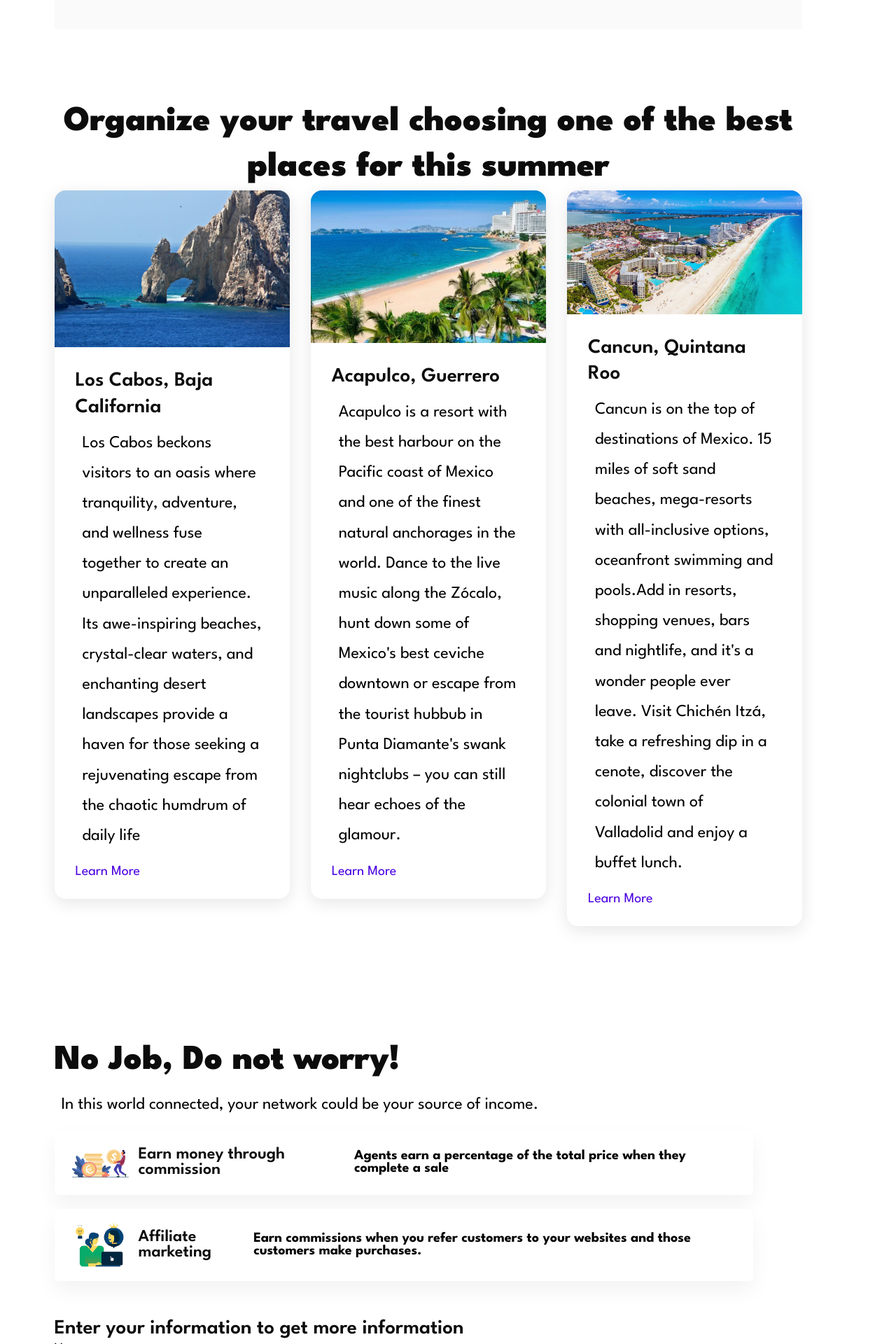
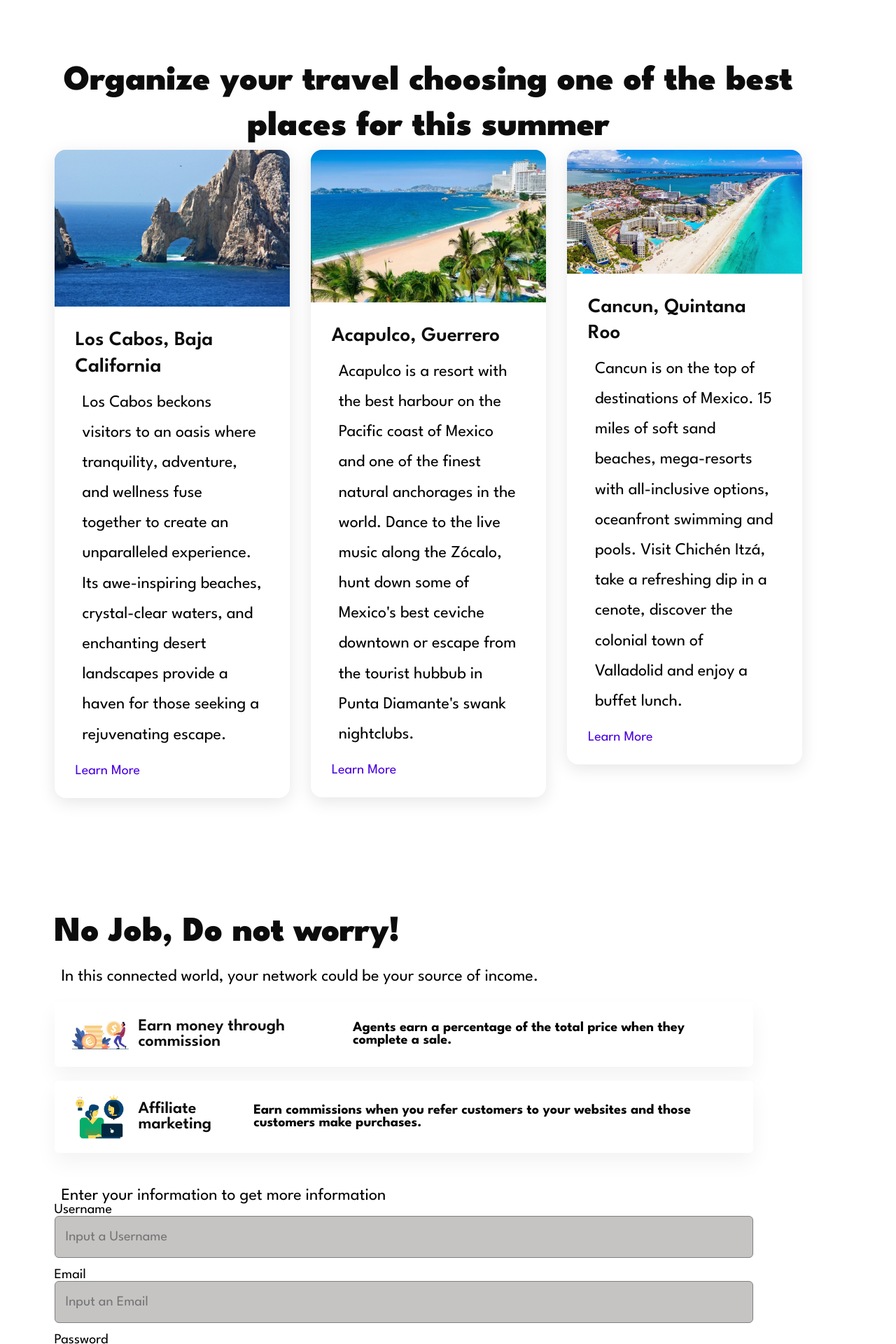
Before and after one commit to angeltufino07/Travel-Agency, a React (Create React App) app: page / in a window 1280 px wide. Shown: the part 880-2800 px from the top of the page at 70% size. Built offline with nearby package versions, Linux system fonts and the light colour scheme.

Commit message:
fix: render Footer in App.js, remove stray comments from index.js

```diff
--- a/src/App.js
+++ b/src/App.js
@@ -5,16 +5,16 @@ import Travel from "./components/Travels";
 import About from "./components/About_Us";
 import { Route, Routes } from "react-router-dom";
 
-
 function App() {
   return (
     <div>
-     <Header />
-        <Routes>
-          <Route path="/" element={<Home/>} />
-          <Route  path="/travels" element={<Travel />}/>
-          <Route path="/about" element={<About/>}/>
-        </Routes>
+      <Header />
+      <Routes>
+        <Route path="/" element={<Home />} />
+        <Route path="/travels" element={<Travel />} />
+        <Route path="/about" element={<About />} />
+      </Routes>
+      <Footer />
     </div>
   );
 }
--- a/src/components/Home/index.js
+++ b/src/components/Home/index.js
@@ -1,5 +1,5 @@
 import React from "react";
-import { NavLink } from "react-router-dom";
+// FIXED: Removed NavLink — imported but never used
 import Playa from "../../assets/Playa.jpg";
 import Los_cabos from "../../assets/Los_cabos.jpg";
 import Acapulco from "../../assets/Acapulco.png";
@@ -8,232 +8,241 @@ import Ear_Money from "../../assets/Comisiones.png";
 import Bussines from "../../assets/Affiliate.png";
 import User1 from "../../assets/User_1.webp";
 import User2 from "../../assets/User_2.png";
-
-import "../../components/Header/styles.css"
-
+import "../../components/Header/styles.css";
 
 const Home = () => {
   return (
+    <main>
+      {/* FIXED: classNameName was a typo — corrected to className */}
+      <article className="Main_N">
 
-    <main >
-        <article className="Main_N">
-             <section class="section Travel back_main" id="home">
-                    <div class="container back_main">
-                    <div class="Travel-content">
-                        <h2 class="h1 Travel-title">Organize the travel that you have always wanted</h2>
-                        <p class="section-text">
-                        We have the experience to create your dream vacation. Get VIP recommendations & perks, a seamless booking experience.
-                        Whether you are planning an adventure, family reunion, or just trip, we are your solution.
+        <section className="section Travel back_main" id="home">
+          <div className="container back_main">
+            <div className="Travel-content">
+              <h2 className="h1 Travel-title">
+                Organize the travel that you have always wanted
+              </h2>
+              <p className="section-text">
+                We have the experience to create your dream vacation. Get VIP
+                recommendations & perks, a seamless booking experience. Whether
+                you are planning an adventure, family reunion, or just a trip,
+                we are your solution.
               </p>
             </div>
-                    <div class="Travel-banner">
-                        <img src={Playa} width="804" height="643" alt="imagen principal del main"
-                        class="w-100"/>
+            <div className="Travel-banner">
+              {/* FIXED: alt text translated to English */}
+              <img
+                src={Playa}
+                width="804"
+                height="643"
+                alt="Beach destination hero image"
+                className="w-100"
+              />
             </div>
-
           </div>
         </section>
 
+        <section className="section service" id="services">
+          <div className="container">
+            <h2 className="h2 section-title">
+              Organize your travel choosing one of the best places for this summer
+            </h2>
+            <ul className="service-list">
 
-
-      <section class="section service" id="services">
-        <div class="container">
-
-          <h2 class="h2 section-title">Organize your travel choosing one of the best places for this summer</h2>
-          <ul class="service-list">
               <li>
-              <div class="service-card">
-                <figure class="card-banner">
-                  <img src={Los_cabos} alt="Los cabos, Baja California"
-                    class="w-100"/>
+                <div className="service-card">
+                  <figure className="card-banner">
+                    <img src={Los_cabos} alt="Los Cabos, Baja California" className="w-100" />
                   </figure>
-
-                <div class="card-content">
-
-                  <h3 class="h3">
-                    <a href="#" class="card-title" lang="es">Los Cabos, Baja California</a>
+                  <div className="card-content">
+                    <h3 className="h3">
+                      {/* FIXED: Removed lang="es" — belongs on <html> tag only */}
+                      {/* FIXED: Replaced href="#" with a real route */}
+                      <a href="/travels" className="card-title">Los Cabos, Baja California</a>
                     </h3>
-
-                  <p class="card-text">
-                    Los Cabos beckons visitors to an oasis where tranquility, adventure, and wellness fuse together to create an unparalleled experience.  Its awe-inspiring beaches, crystal-clear waters, and enchanting desert landscapes provide a haven for those seeking a rejuvenating escape from the chaotic humdrum of daily life
+                    <p className="card-text">
+                      Los Cabos beckons visitors to an oasis where tranquility,
+                      adventure, and wellness fuse together to create an
+                      unparalleled experience. Its awe-inspiring beaches,
+                      crystal-clear waters, and enchanting desert landscapes
+                      provide a haven for those seeking a rejuvenating escape.
                     </p>
-
-                  <a href="#" class="btn-link">
-                    <span class="span">Learn More</span>
-
-
+                    <a href="/travels" className="btn-link">
+                      <span className="span">Learn More</span>
                     </a>
                   </div>
                 </div>
               </li>
 
               <li>
-              <div class="service-card">
-                <figure class="card-banner">
-                  <img src={Acapulco} alt="Acapulco, Guerrero"
-                    class="w-100"/>
+                <div className="service-card">
+                  <figure className="card-banner">
+                    <img src={Acapulco} alt="Acapulco, Guerrero" className="w-100" />
                   </figure>
-
-                <div class="card-content">
-
-                  <h3 class="h3">
-                    <a href="#" class="card-title" lang="es" >Acapulco, Guerrero</a>
+                  <div className="card-content">
+                    <h3 className="h3">
+                      <a href="/travels" className="card-title">Acapulco, Guerrero</a>
                     </h3>
-
-                  <p class="card-text">
-                    Acapulco is a resort with the best harbour on the Pacific coast of Mexico and one of the finest natural anchorages in the world.  Dance to the live music along the Zócalo, hunt down some of Mexico's best ceviche downtown or escape from the tourist hubbub in Punta Diamante's swank nightclubs – you can still hear echoes of the glamour.
+                    <p className="card-text">
+                      Acapulco is a resort with the best harbour on the Pacific
+                      coast of Mexico and one of the finest natural anchorages
+                      in the world. Dance to the live music along the Zócalo,
+                      hunt down some of Mexico's best ceviche downtown or escape
+                      from the tourist hubbub in Punta Diamante's swank
+                      nightclubs.
                     </p>
-
-                  <a href="#" class="btn-link">
-                    <span class="span">Learn More</span>
+                    <a href="/travels" className="btn-link">
+                      <span className="span">Learn More</span>
                     </a>
                   </div>
                 </div>
               </li>
+
               <li>
-              <div class="service-card">
-                <figure class="card-banner">
-                  <img src={Cancun} alt="Cancun"
-                    class="w-100"/>
+                <div className="service-card">
+                  <figure className="card-banner">
+                    <img src={Cancun} alt="Cancun, Quintana Roo" className="w-100" />
                   </figure>
-
-                <div class="card-content">
-
-                  <h3 class="h3">
-                    <a href="#" class="card-title" lang="es">Cancun, Quintana Roo</a>
+                  <div className="card-content">
+                    <h3 className="h3">
+                      <a href="/travels" className="card-title">Cancun, Quintana Roo</a>
                     </h3>
-                  <p class="card-text">
-                    Cancun is on the top of destinations of Mexico. 15 miles of soft sand beaches, mega-resorts with all-inclusive options, oceanfront swimming and pools.Add in resorts, shopping venues, bars and nightlife, and it's a wonder people ever leave. Visit Chichén Itzá, take a refreshing dip in a cenote, discover the colonial town of Valladolid and enjoy a buffet lunch.
+                    <p className="card-text">
+                      Cancun is on the top of destinations of Mexico. 15 miles
+                      of soft sand beaches, mega-resorts with all-inclusive
+                      options, oceanfront swimming and pools. Visit Chichén
+                      Itzá, take a refreshing dip in a cenote, discover the
+                      colonial town of Valladolid and enjoy a buffet lunch.
                     </p>
-
-                  <a href="#" class="btn-link">
-                    <span class="span">Learn More</span>
+                    <a href="/travels" className="btn-link">
+                      <span className="span">Learn More</span>
                     </a>
-
                   </div>
                 </div>
               </li>
+
             </ul>
           </div>
         </section>
-      <section class="section Comission" id="Comission">
-        <div class="container">
 
-          <div class="Comission-content">
-            <h2 class="h2 section-title">No Job, Do not worry!</h2>
-            <p class="section-text">
-              In this world connected, your network could be your source of income.
+        <section className="section Comission" id="Comission">
+          <div className="container">
+            <div className="Comission-content">
+              <h2 className="h2 section-title">No Job, Do not worry!</h2>
+              <p className="section-text">
+                In this connected world, your network could be your source of income.
               </p>
-            <ul class="Comission-list">
-
-              <li class="Comission-item">
-                <img src={Ear_Money} aria-hidden="true"
-                  class="bussines_logos"/>
-                <h3 class="item-title">Earn money through commission</h3>
-                <h4>Agents earn a percentage of the total price when they complete a sale
-                </h4>
+              <ul className="Comission-list">
+                <li className="Comission-item">
+                  {/* FIXED: Added alt="" to match aria-hidden — decorative image */}
+                  <img src={Ear_Money} alt="" aria-hidden="true" className="bussines_logos" />
+                  <h3 className="item-title">Earn money through commission</h3>
+                  <h4>Agents earn a percentage of the total price when they complete a sale.</h4>
                 </li>
-
-              <li class="Comission-item">
-                <img src={Bussines} aria-hidden="true"
-                  class="bussines_logos"/>
-
-                <h3 class="item-title">Affiliate marketing</h3>
-                <h4>Earn commissions when you refer customers to your websites and those customers make purchases.
-                </h4>
+                <li className="Comission-item">
+                  <img src={Bussines} alt="" aria-hidden="true" className="bussines_logos" />
+                  <h3 className="item-title">Affiliate marketing</h3>
+                  <h4>Earn commissions when you refer customers to your websites and those customers make purchases.</h4>
                 </li>
               </ul>
 
-            <h3 class="h3">
-              <a class="card-title enterInfo">Enter your information to get more information</a>
-            </h3>
+              {/* FIXED: Replaced <a> with no href with a <p> tag — anchors require valid href */}
+              <p className="card-title enterInfo">
+                Enter your information to get more information
+              </p>
+
               <form id="Travel_Form">
                 <div>
-                <label for="Username">Username</label>
-                <input class="input-field" type="text" id="username" name="username" placeholder="Input an Username" />
+                  {/* FIXED: for= changed to htmlFor= — JSX requires htmlFor */}
+                  <label htmlFor="username">Username</label>
+                  <input
+                    className="input-field"
+                    type="text"
+                    id="username"
+                    name="username"
+                    placeholder="Input a Username"
+                  />
                 </div>
                 <div>
-                <label for="email">Email</label>
-                <input class="input-field" type="email" id="email" name="email" placeholder="Input an Email"/>
+                  <label htmlFor="email">Email</label>
+                  <input
+                    className="input-field"
+                    type="email"
+                    id="email"
+                    name="email"
+                    placeholder="Input an Email"
+                  />
                 </div>
                 <div>
-                <label for="password">Password</label>
-                <input class="input-field" type="password" id="password" name="password" placeholder="Input a valid Password"/>
+                  <label htmlFor="password">Password</label>
+                  <input
+                    className="input-field"
+                    type="password"
+                    id="password"
+                    name="password"
+                    placeholder="Input a valid Password"
+                  />
                 </div>
                 <div>
-
-                <input class="btn-primary" type="submit" value="Register"  />
+                  <input className="btn-primary" type="submit" value="Register" />
                 </div>
               </form>
 
-            <div class="ErrorMs1" id="Error_Msg"></div>
+              <div className="ErrorMs1" id="Error_Msg"></div>
             </div>
           </div>
         </section>
 
-
         <section id="reviews">
-        <div class="container">
-
-          <h2 class="h2 section-title">Reviews</h2>
-
-          <p class="section-text">
-            What people are saying about us
-          </p>
-
-          <ul class="about-list">
+          <div className="container">
+            <h2 className="h2 section-title">Reviews</h2>
+            <p className="section-text">What people are saying about us</p>
+            <ul className="about-list">
 
               <li>
-              <div class="about-card about-card-1">
-
-                <figure class="card-banner">
-                  <img class="user_pic" src={User1} alt="Profile photo of user 1"/>
+                <div className="about-card about-card-1">
+                  <figure className="card-banner">
+                    <img className="user_pic" src={User1} alt="Profile photo of reviewer 1" />
                   </figure>
-
-                <div class="card-content">
-
-                  <h3 class="h3">
-                    <a href="#" class="card-title">Review 1</a>
-                  </h3>
-
-                  <p class="card-text">
-                    Excellent experience, very well organized tour with precise and on-time pick-up points. New coach well maintained and drove excellently. He was an exceptional guide, engaging, knowledgeable and very friendly! Overall, a day organized down to the smallest detail and which.
+                  <div className="card-content">
+                    {/* FIXED: Replaced <a href="#"> with <h3> — review titles are not links */}
+                    <h3 className="h3 card-title">Review 1</h3>
+                    <p className="card-text">
+                      Excellent experience, very well organized tour with
+                      precise and on-time pick-up points. New coach well
+                      maintained and drove excellently. He was an exceptional
+                      guide, engaging, knowledgeable and very friendly!
                     </p>
                   </div>
                 </div>
               </li>
 
               <li>
-              <div class="about-card about-card-2">
-
-                <figure class="card-banner">
-                  <img class="user_pic" src={User2} alt="Profile photo of user 2"/>
+                <div className="about-card about-card-2">
+                  <figure className="card-banner">
+                    <img className="user_pic" src={User2} alt="Profile photo of reviewer 2" />
                   </figure>
-
-                <div class="card-content">
-
-                  <h3 class="h3">
-                    <a href="#" class="card-title">Review 2</a>
-                  </h3>
-
-                  <p class="card-text">
-                    The trip was fantastic! The guide was knowledgeable, patient and friendly. He answered all questions about the tour and was helpful with our requests and also he trained the kids and was very patient with them as they learnt thid the first time! They had so much fun that they did the fly boarding twice!
+                  <div className="card-content">
+                    <h3 className="h3 card-title">Review 2</h3>
+                    {/* FIXED: Typo "thid" corrected to "this" */}
+                    <p className="card-text">
+                      The trip was fantastic! The guide was knowledgeable,
+                      patient and friendly. He answered all questions about the
+                      tour and was helpful with our requests. The kids learned
+                      this for the first time and had so much fun that they did
+                      the fly boarding twice!
                     </p>
                   </div>
-
                 </div>
               </li>
+
             </ul>
           </div>
         </section>
 
-
-
-
       </article>
     </main>
+  );
+};
 
-
-  )
-}
 export default Home;
--- a/src/components/Travels/index.js
+++ b/src/components/Travels/index.js
@@ -9,49 +9,39 @@ import "./styles.css";
 const Travel = () => {
     return (
 <>
-        <body className="container_travel">
-        <div class="img-container">
-            <img class="img-container-file" src={LosCabos_Promocional}  alt=" los cabos"/>
+<div className="container_travel">
+        <div className="img-container">
+            <img className="img-container-file" src={LosCabos_Promocional}  alt="los cabos"/>
         </div>
-        <div class="welcome-container">
-                <div class="welcome-content">
-                    <div class="slide">
-                        <img src={Pez_gato} class="img" alt=" pez gato"/>
-                        <h1 lang="es">Snorkel Pez Gato</h1>
+        <div className="welcome-container">
+                <div className="welcome-content">
+                    <div className="slide">
+                        <img src={Pez_gato} className="img" alt="pez gato"/>
+                        <h1>Snorkel Pez Gato</h1>
                         <h2>Iconic landmarks of Cabo San Lucas</h2>
 
                         <p> Swim in the colorful azure waters with our tropical sea life or if you prefer, lounge on the deck basking in the warmth of Los Cabos´s sunshine</p>
                     </div>
-                    <div class="slide">
-                        <img src={Extreme_Canopy} class="img" alt="Extreme Canopy"/>
+                    <div className="slide">
+                        <img src={Extreme_Canopy} className="img" alt="Extreme Canopy"/>
                         <h1>Extreme Canopy</h1>
                         <h2>Over 1.8 miles of different zip lines for your enjoyment</h2>
 
                         <p>Fly across Costa Azul Canyon with over three miles of different zip lines. You will take part in an exciting cable ride adventure high above the canyon river</p>
                     </div>
-                    <div class="slide">
-                        <img src={Cabo_High} class="img" alt=" cabo highlights"/>
-                        <h1 lang="es">Cabo Highlights</h1>
+                    <div className="slide">
+                        <img src={Cabo_High} className="img" alt="cabo highlights"/>
+                        <h1>Cabo Highlights</h1>
                         <h2 >Witness the iconic landmarks of Cabo San Lucas</h2>
 
                         <p>Visit the amazing Glass Factory, enjoy Tequila sampling and some free time for the best shopping in Cabo.</p>
                     </div>
 
-
-
                 </div>
         </div>
-
-
-
-        </body>
-
-
-        <Weather/>
-
+</div>
+<Weather/>
 </>
     )
-
 }
-
 export default Travel
--- a/src/index.js
+++ b/src/index.js
@@ -10,9 +10,9 @@ import { store } from "./components/store/store";
 const root = ReactDOM.createRoot(document.getElementById("root"));
 root.render(
   <React.StrictMode>
-    <BrowserRouter>   // Enables client-side routing across the entire app
-      <Provider store={store}>  // Exposes the Redux store to every component
-        <App/>              // The root component — all UI lives here
+    <BrowserRouter>   {/*Enables client-side routing across the entire app*/}
+      <Provider store={store}>  {/*Exposes the Redux store to every component*/}
+        <App/>              {/*The root component — all UI lives here*/}
       </Provider>
     </BrowserRouter>
   </React.StrictMode>
```
Also changed, not shown: src/components/Footer/index.js (+49 -39 lines), src/components/Weather/weather.js (+37 -28 lines), 1 other file (tests, documents, lock files or other folders). Lines whose indentation alone changed are shown as unchanged.
